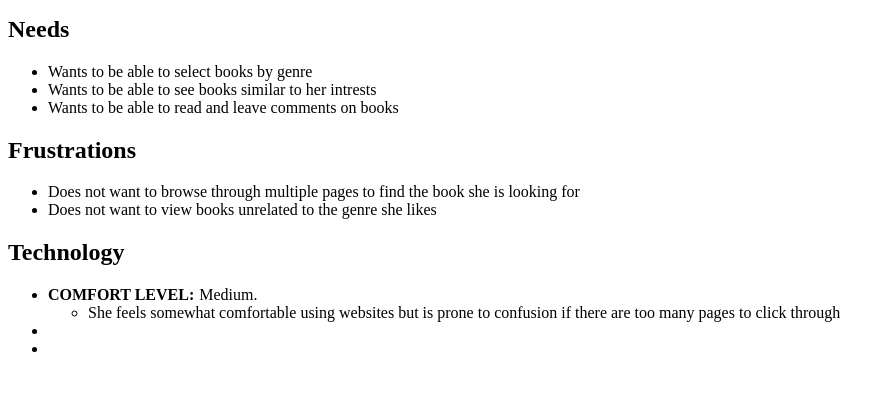
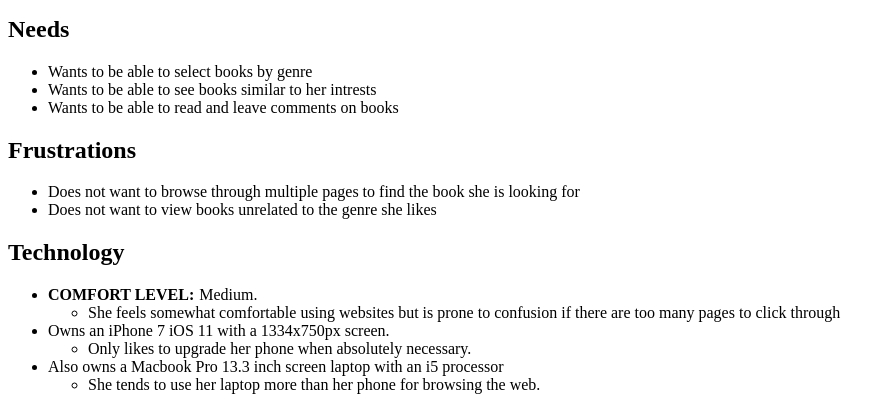
Before and after one commit to jisbell347/data-design, a PHP site: page /rebecca.php in a window 1280 px wide. Shown: the part 545-955 px from the top of the page, without its empty margins (0-895 px from the left). Before the commit the page ends 897 px from the top, so only its background shows below. Run offline with PHP 8.4, Linux system fonts and the light colour scheme.

Commit message:
Updated technology section with more list elements

```diff
--- a/epic/rebecca.php
+++ b/epic/rebecca.php
@@ -44,8 +44,14 @@
 						<ul>
 						<li>She feels somewhat comfortable using websites but is prone to confusion if there are too many pages to click through</li>
 						</ul>
-					<li></li>
-					<li></li>
+					<li>Owns an iPhone 7 iOS 11 with a 1334x750px screen.</li>
+						<ul>
+							<li>Only likes to upgrade her phone when absolutely necessary.</li>
+						</ul>
+					<li>Also owns a Macbook Pro 13.3 inch screen laptop with an i5 processor</li>
+						<ul>
+							<li>She tends to use her laptop more than her phone for browsing the web.</li>
+						</ul>
 				</ul>
 		</div>
 	</body>
```
